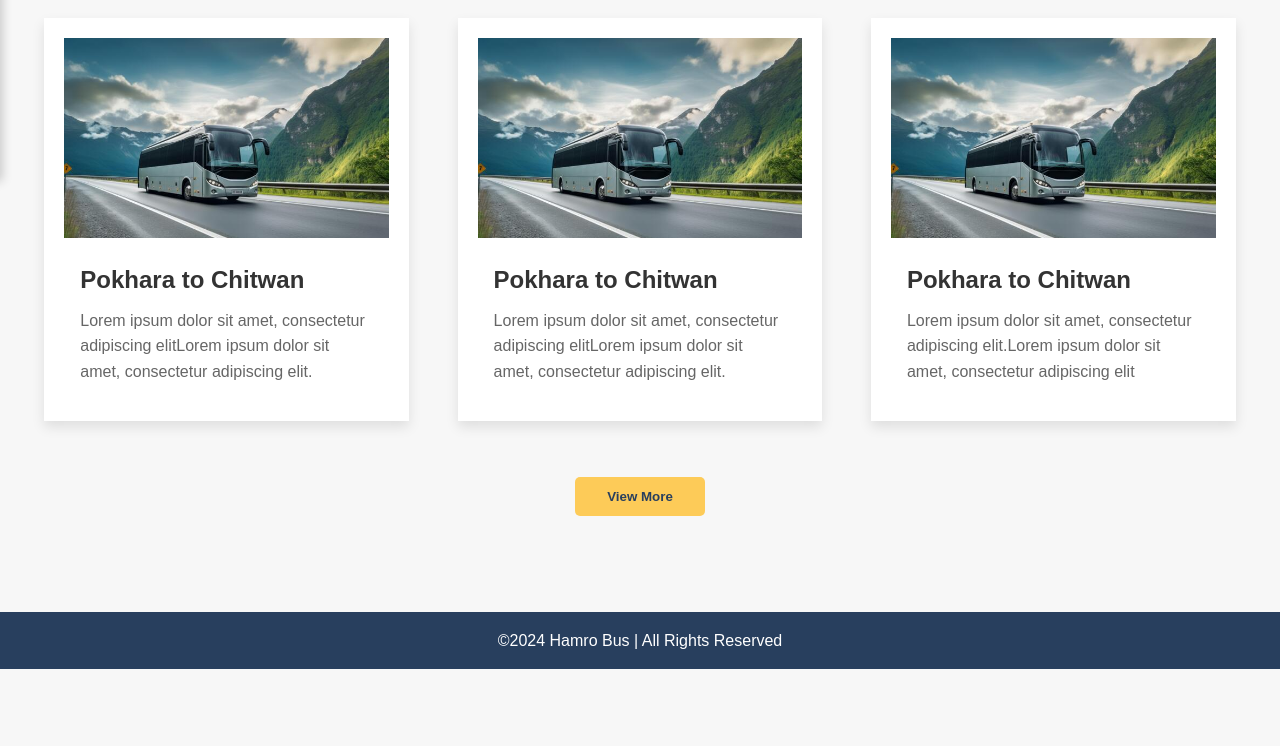
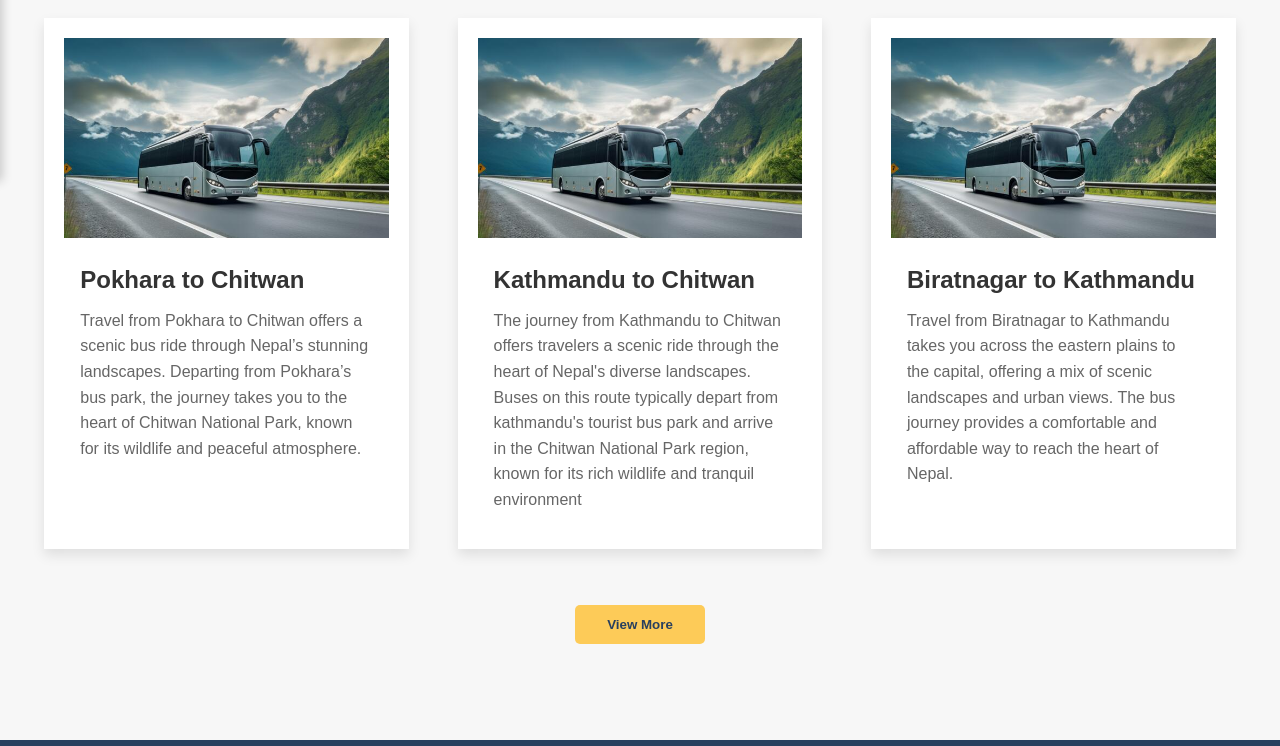
Before and after one commit to Abhiyan31415/HamroBus, a website: page client/c-index.html in a window 1280 px wide. Shown: the part 619-1365 px from the top of the page. Before the commit the page ends 1288 px from the top, so only its background shows below. Drawn offline with Linux system fonts and the light colour scheme.

Commit message:
Hopefully final commit

```diff
--- a/admin/login.js
+++ b/admin/login.js
@@ -16,7 +16,7 @@ function closeModal() {
 
 function validateLoginForm(event) {
     const adminUserName = "Admin";
-    const adminPassword = "test@457";
+    const adminPassword = "$2b$10$y08VGiXLOvh53wOUGG1SXOj3VWiBOEuXGZdWdr426WcE3mWDhDEnm";
     event.preventDefault(); // Prevent the form from submitting traditionally
 
     // Get login data from the form
--- a/client/c-index.html
+++ b/client/c-index.html
@@ -138,58 +138,52 @@
           <div class="card-content">
             <h3>Pokhara to Chitwan</h3>
             <p>
-              Lorem ipsum dolor sit amet, consectetur adipiscing elitLorem ipsum
-              dolor sit amet, consectetur adipiscing elit.
+              Travel from Pokhara to Chitwan offers a scenic bus ride through Nepal’s stunning landscapes. Departing from Pokhara’s bus park, the journey takes you to the heart of Chitwan National Park, known for its wildlife and peaceful atmosphere.
             </p>
           </div>
         </div>
         <div class="card">
           <img src="assets/bus.jpg" alt="Offer Image" />
           <div class="card-content">
-            <h3>Pokhara to Chitwan</h3>
+            <h3>Kathmandu to Chitwan</h3>
             <p>
-              Lorem ipsum dolor sit amet, consectetur adipiscing elitLorem ipsum
-              dolor sit amet, consectetur adipiscing elit.
+              The journey from Kathmandu to Chitwan offers travelers a scenic ride through the heart of Nepal's diverse landscapes. Buses on this route typically depart from kathmandu's tourist bus park and arrive in the Chitwan National Park region, known for its rich wildlife and tranquil environment
             </p>
           </div>
         </div>
         <div class="card">
           <img src="assets/bus.jpg" alt="Offer Image" />
           <div class="card-content">
-            <h3>Pokhara to Chitwan</h3>
+            <h3>Biratnagar to Kathmandu</h3>
             <p>
-              Lorem ipsum dolor sit amet, consectetur adipiscing elit.Lorem
-              ipsum dolor sit amet, consectetur adipiscing elit
+              Travel from Biratnagar to Kathmandu takes you across the eastern plains to the capital, offering a mix of scenic landscapes and urban views. The bus journey provides a comfortable and affordable way to reach the heart of Nepal.
             </p>
           </div>
         </div>
         <div class="card">
           <img src="assets/bus.jpg" alt="Offer Image" />
           <div class="card-content">
-            <h3>Pokhara to Chitwan</h3>
+            <h3>Chitwan to Pokhara</h3>
             <p>
-              Lorem ipsum dolor sit amet, consectetur adipiscing elit.Lorem
-              ipsum dolor sit amet, consectetur adipiscing elit
+              Travel from Chitwan to Pokhara offers a relaxing journey through lush greenery and picturesque hills. The bus route connects you from the wildlife haven of Chitwan to the serene lakeside city of Pokhara.
             </p>
           </div>
         </div>
         <div class="card">
           <img src="assets/bus.jpg" alt="Offer Image" />
           <div class="card-content">
-            <h3>Pokhara to Chitwan</h3>
+            <h3>Hetauda to Kathmandu</h3>
             <p>
-              Lorem ipsum dolor sit amet, consectetur adipiscing elit.Lorem
-              ipsum dolor sit amet, consectetur adipiscing elit
+              The bus journey from Hetauda to Kathmandu takes you through scenic mountain roads, offering beautiful views as you travel from the plains to Nepal's bustling capital.
             </p>
           </div>
         </div>
         <div class="card">
           <img src="assets/bus.jpg" alt="Offer Image" />
           <div class="card-content">
-            <h3>Pokhara to Chitwan</h3>
+            <h3>Kathmandu to Hetauda</h3>
             <p>
-              Lorem ipsum dolor sit amet, consectetur adipiscing elit.Lorem
-              ipsum dolor sit amet, consectetur adipiscing elit
+              The journey from Kathmandu to Hetauda offers travelers a scenic ride through the heart of Nepal's diverse landscapes. Buses on this route typically depart from Kathmandu tourist bus park.
             </p>
           </div>
         </div>
```
Also changed, not shown: backend/server/index.js (+19 -20 lines), client/Search.html (+16 -15 lines), client/Search.js (+8 -1 lines).
